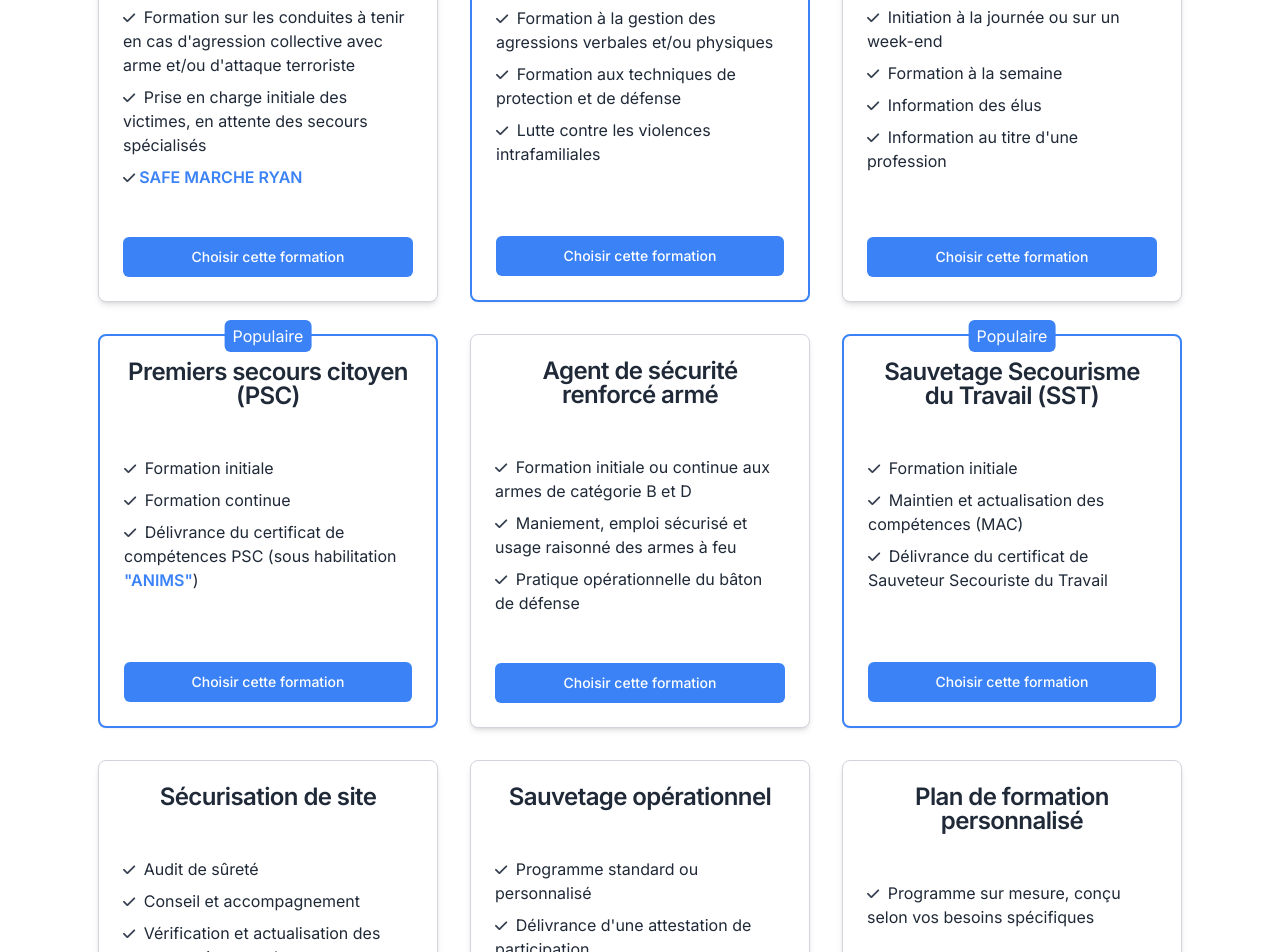
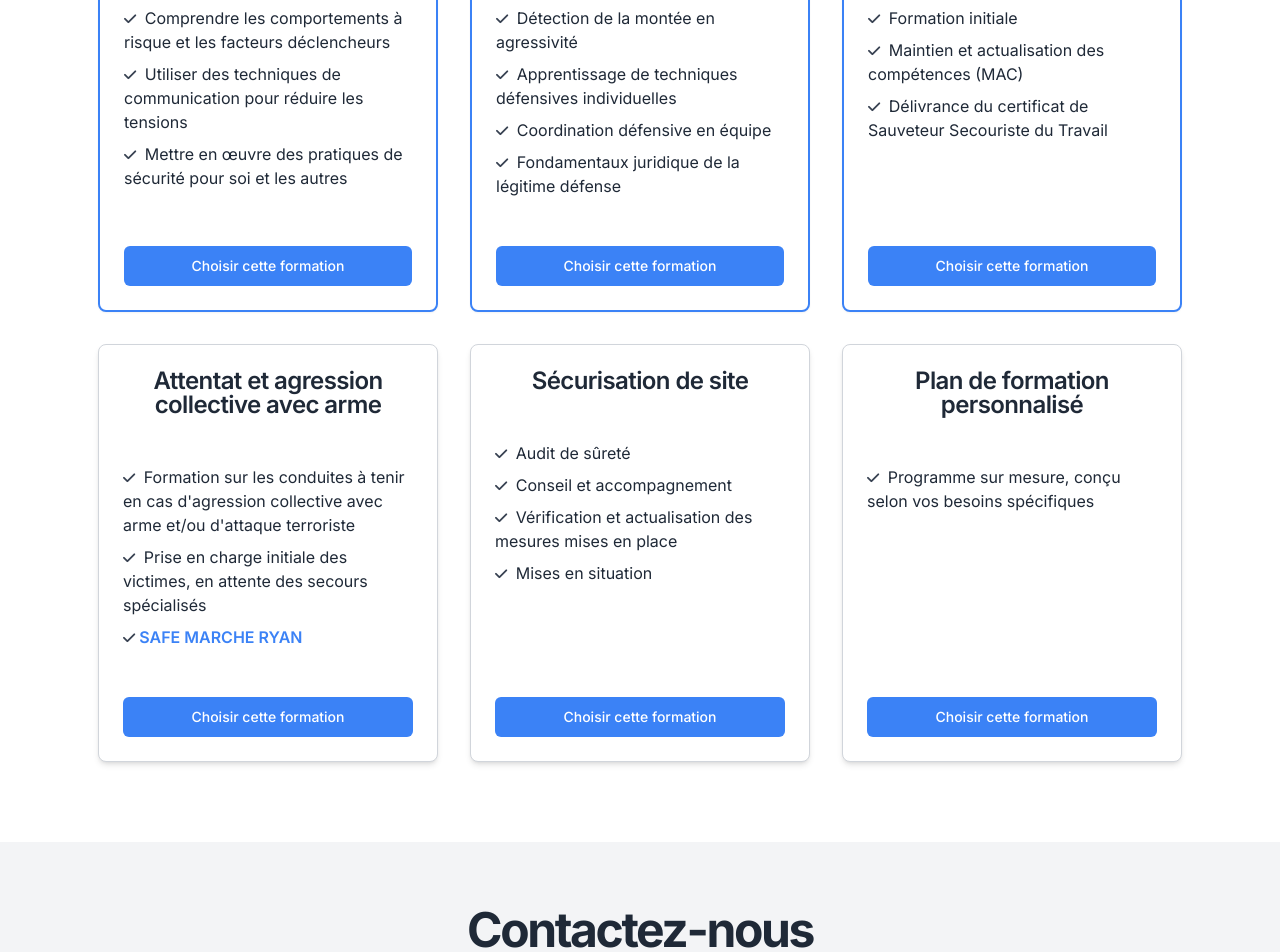
Before and after one commit to HugoErb/Site-SAFESEC-Formation, an Angular app in the folder frontend/: page /home in a window 1280 px wide. Shown: the part 2640-3592 px from the top of the page. Built offline with nearby package versions, Linux system fonts and the light colour scheme.

Commit message:
evolution du programme de formation

```diff
--- a/frontend/src/app/home/home.component.html
+++ b/frontend/src/app/home/home.component.html
@@ -52,13 +52,14 @@
                         <img src="../../assets/imgs/logo.webp" alt="Logo" class="w-40 md:w-60">
                     </div>
                     <p class="mx-auto max-w-[700px] text-gray-500 md:text-xl">
-            SAFESEC Formation vous propose des apprentissages délivrés par un professionnel ayant pour objectif de
-            sensibiliser vos équipes à la prévention et à la gestion des risques au quotidien ou au sein de votre coeur
+                        SAFESEC Formation vous propose des apprentissages délivrés par un professionnel ayant pour
+                        objectif de
+                        sensibiliser vos équipes à la prévention et à la gestion des risques au quotidien ou au sein de
+                        votre coeur
                         de métier.
                     </p>
                     <div class="space-x-4">
-            <div
-              class="inline-flex cursor-pointer h-9 items-center justify-center rounded-md bg-blue-500 px-4 py-2 text-sm font-medium text-white shadow transition-colors hover:bg-blue-600 focus-visible:outline-none focus-visible:ring-1 focus-visible:ring-blue-900"
+                        <div class="inline-flex cursor-pointer h-9 items-center justify-center rounded-md bg-blue-500 px-4 py-2 text-sm font-medium text-white shadow transition-colors hover:bg-blue-600 focus-visible:outline-none focus-visible:ring-1 focus-visible:ring-blue-900"
                             (click)="scrollToSection('services')">
                             Commencer
                         </div>
@@ -92,7 +93,8 @@
                 <div class="grid gap-1 text-center">
                     <i class="fa-solid fa-check text-4xl mb-2 text-gray-800"></i>
                     <h3 class="text-lg font-bold text-gray-800">Flexibilité et adaptabilité</h3>
-          <p class="text-sm text-gray-500">Nous offrons une flexibilité d'horaires et de lieux de formation pour
+                    <p class="text-sm text-gray-500">Nous offrons une flexibilité d'horaires et de lieux de formation
+                        pour
                         s'adapter au mieux aux besoins
                         des entreprises et des collaborateurs.</p>
                 </div>
@@ -109,14 +111,16 @@
                     <h3 class="text-lg font-bold text-gray-800">Certification des acquis</h3>
                     <p class="text-sm text-gray-500">
                         À la conclusion de certaines formations, obtenez la certification qui atteste de
-            vos compétences et des connaissances acquises, sous réserve de satisfaire les critères de réussite.
+                        vos compétences et des connaissances acquises, sous réserve de satisfaire les critères de
+                        réussite.
                     </p>
                 </div>
                 <div class="grid gap-1 text-center">
                     <i class="fa-solid fa-person-walking-arrow-right text-4xl mb-2 text-gray-800"></i>
                     <h3 class="text-lg font-bold text-gray-800">Mises en situation réalistes</h3>
                     <p class="text-sm text-gray-500">
-            Nos formations alternent apprentissages théoriques et scénarios pratiques pour permettre une application
+                        Nos formations alternent apprentissages théoriques et scénarios pratiques pour permettre une
+                        application
                         concrète des savoirs en cours d'acquisition.
                     </p>
                 </div>
@@ -124,7 +128,8 @@
                     <i class="fa-solid fa-users text-4xl mb-2 text-gray-800"></i>
                     <h3 class="text-lg font-bold text-gray-800">Travail de groupe</h3>
                     <p class="text-sm text-gray-500">
-            Nous proposons des ateliers d'apprentissage collectifs conçus pour favoriser et stimuler l'échange d'idées
+                        Nous proposons des ateliers d'apprentissage collectifs conçus pour favoriser et stimuler
+                        l'échange d'idées
                         et la collaboration, en groupe
                         de 6 à 12 personnes.
                     </p>
@@ -150,17 +155,25 @@
                 </div>
                 <div class="flex flex-col w-full max-w-[700px] items-center justify-center p-4 md:p-8">
                     <div class="space-y-4 text-center">
-            <p class="text-gray-500 italic"> Ayant rejoint les rangs de la gendarmerie nationale en 1992, j'ai consacré
-              de nombreuses années à des missions opérationnelles ainsi qu'à la formation dans les domaines de
+                        <p class="text-gray-500 italic"> Ayant rejoint les rangs de la gendarmerie nationale en 1992,
+                            j'ai consacré
+                            de nombreuses années à des missions opérationnelles ainsi qu'à la formation dans les
+                            domaines de
                             l'intervention professionnelle et des premiers secours.
-              Aujourd’hui, nouvelle vie, nouveau public, mais toujours le même bonheur de pouvoir partager mes
+                            Aujourd’hui, nouvelle vie, nouveau public, mais toujours le même bonheur de pouvoir partager
+                            mes
                             connaissances.</p>
-            <p class="text-gray-500 italic">Si, vous souhaitez monter en compétences sur des sujets tels que la gestion
+                        <p class="text-gray-500 italic">Si, vous souhaitez monter en compétences sur des sujets tels que
+                            la gestion
                             des
-              comportements agressifs, la sécurisation de site, les premiers secours (filières sécurité civile, SST,
-              sauvetage tactique ou au combat), les réactions face à une situation d'attentat ou d'agression collective
-              avec arme, les sports de combat et la self défense, ou encore le port, l’emploi et l’usage des armes de
-              catégories B et D (professionnels armés), je vous invite à explorer nos programmes de formation dédiés.
+                            comportements agressifs, la sécurisation de site, les premiers secours (filières sécurité
+                            civile, SST,
+                            sauvetage tactique ou au combat), les réactions face à une situation d'attentat ou
+                            d'agression collective
+                            avec arme, les sports de combat et la self défense, ou encore le port, l’emploi et l’usage
+                            des armes de
+                            catégories B et D (professionnels armés), je vous invite à explorer nos programmes de
+                            formation dédiés.
                         </p>
                         <div class="mt-4 text-gray-500">
                             Retrouvez moi également sur
@@ -198,35 +211,6 @@
             </div>
             <div
                 class="grid gap-8 sm:grid-cols-1 md:grid-cols-2 md2:grid-cols-3 xl:grid-cols-3 w-full mt-6 justify-items-center">
-        <div class="rounded-lg bg-white border border-gray-300 shadow-md w-[340px] flex flex-col">
-          <div class="flex flex-col space-y-1.5 p-6 text-center">
-            <h3 class="text-2xl font-semibold leading-none tracking-tight">Attentat et agression collective avec arme
-            </h3>
-          </div>
-          <div class="p-6 flex-grow">
-            <ul class="space-y-2">
-              <li>
-                <i class="fa-solid fa-check text-sm text-gray-700 mr-1"></i>
-                Formation sur les conduites à tenir en cas d'agression collective avec arme et/ou d'attaque
-                terroriste
-              </li>
-              <li>
-                <i class="fa-solid fa-check text-sm text-gray-700 mr-1"></i>
-                Prise en charge initiale des victimes, en attente des secours spécialisés
-              </li>
-              <li>
-                <i class="fa-solid fa-check text-sm text-gray-700 mr-1"></i>
-                <a href="https://www.defense.gouv.fr/sante/actualites/safe-marche-ryan-bons-gestes-sauver-vie" target="_blank"
-                    class="relative text-blue-500 font-semibold before:absolute before:bottom-0 before:left-0 before:w-full before:h-0.5 before:bg-blue-500 before:scale-x-0 before:transition-transform before:duration-200 hover:before:scale-x-100">SAFE MARCHE RYAN</a>
-              </li>
-            </ul>
-          </div>
-          <div class="flex items-center p-6">
-            <button (click)="chooseTraining($event)"
-              class="inline-flex items-center justify-center rounded-md text-sm font-medium ring-offset-background transition-colors focus-visible:outline-none focus-visible:ring-2 focus-visible:ring-ring focus-visible:ring-offset-2 h-10 px-4 py-2 bg-blue-500 text-white hover:bg-blue-600 w-full">Choisir
-              cette formation</button>
-          </div>
-        </div>
                 <div
                     class="rounded-lg bg-card text-card-foreground shadow-sm w-[340px] bg-white border-2 border-blue-500 relative flex flex-col">
                     <div
@@ -234,49 +218,22 @@
                         Populaire
                     </div>
                     <div class="flex flex-col space-y-1.5 p-6 text-center">
-            <h3 class="text-2xl font-semibold leading-none tracking-tight">Gestion des incivilités et des agressions</h3>
+                        <h3 class="text-2xl font-semibold leading-none tracking-tight">Gestion des incivilités et des
+                            agressions</h3>
                     </div>
                     <div class="p-6 flex-grow">
                         <ul class="space-y-2">
                             <li>
                                 <i class="fa-solid fa-check text-sm text-gray-700 mr-1"></i>
-                Formation à la gestion des agressions verbales et/ou physiques
+                                Comprendre les comportements à risque et les facteurs déclencheurs
                             </li>
                             <li>
                                 <i class="fa-solid fa-check text-sm text-gray-700 mr-1"></i>
-                Formation aux techniques de protection et de défense
+                                Utiliser des techniques de communication pour réduire les tensions
                             </li>
                             <li>
                                 <i class="fa-solid fa-check text-sm text-gray-700 mr-1"></i>
-                Lutte contre les violences intrafamiliales
-              </li>
-            </ul>
-          </div>
-          <div class="flex items-center p-6"><button (click)="chooseTraining($event)"
-              class="inline-flex items-center justify-center rounded-md text-sm font-medium ring-offset-background transition-colors focus-visible:outline-none focus-visible:ring-2 focus-visible:ring-ring focus-visible:ring-offset-2 h-10 px-4 py-2 bg-blue-500 text-white hover:bg-blue-600 w-full">Choisir
-              cette formation</button></div>
-        </div>
-        <div class="rounded-lg bg-white border border-gray-300 shadow-md w-[340px] flex flex-col">
-          <div class="flex flex-col space-y-1.5 p-6 text-center">
-            <h3 class="text-2xl font-semibold leading-none tracking-tight">Self défense et sports de combat</h3>
-          </div>
-          <div class="p-6 flex-grow">
-            <ul class="space-y-2">
-              <li>
-                <i class="fa-solid fa-check text-sm text-gray-700 mr-1"></i>
-                Initiation à la journée ou sur un week-end
-              </li>
-              <li>
-                <i class="fa-solid fa-check text-sm text-gray-700 mr-1"></i>
-                Formation à la semaine
-              </li>
-              <li>
-                <i class="fa-solid fa-check text-sm text-gray-700 mr-1"></i>
-                Information des élus
-              </li>
-              <li>
-                <i class="fa-solid fa-check text-sm text-gray-700 mr-1"></i>
-                Information au titre d'une profession
+                                Mettre en œuvre des pratiques de sécurité pour soi et les autres
                             </li>
                         </ul>
                     </div>
@@ -291,54 +248,32 @@
                         Populaire
                     </div>
                     <div class="flex flex-col space-y-1.5 p-6 text-center">
-                <h3 class="text-2xl font-semibold leading-none tracking-tight">Premiers secours citoyen
-                    (PSC)
-                </h3>
+                        <h3 class="text-2xl font-semibold leading-none tracking-tight">Self défense en milieu
+                            professionnel</h3>
                     </div>
                     <div class="p-6 flex-grow">
                         <ul class="space-y-2">
                             <li>
                                 <i class="fa-solid fa-check text-sm text-gray-700 mr-1"></i>
-                        Formation initiale
+                                Détection de la montée en agressivité
                             </li>
                             <li>
                                 <i class="fa-solid fa-check text-sm text-gray-700 mr-1"></i>
-                        Formation continue
+                                Apprentissage de techniques défensives individuelles
                             </li>
                             <li>
                                 <i class="fa-solid fa-check text-sm text-gray-700 mr-1"></i>
-                        Délivrance du certificat de compétences PSC (sous habilitation <a href="https://www.anims-secourisme.fr/" target="_blank" class="relative text-blue-500 font-semibold before:absolute before:bottom-0 before:left-0 before:w-full before:h-0.5 before:bg-blue-500 before:scale-x-0 before:transition-transform before:duration-200 hover:before:scale-x-100">"ANIMS"</a>)
+                                Coordination défensive en équipe
+                            </li>
+                            <li>
+                                <i class="fa-solid fa-check text-sm text-gray-700 mr-1"></i>
+                                Fondamentaux juridique de la légitime défense
                             </li>
                         </ul>
                     </div>
                     <div class="flex items-center p-6"><button (click)="chooseTraining($event)"
                             class="inline-flex items-center justify-center rounded-md text-sm font-medium ring-offset-background transition-colors focus-visible:outline-none focus-visible:ring-2 focus-visible:ring-ring focus-visible:ring-offset-2 h-10 px-4 py-2 bg-blue-500 text-white hover:bg-blue-600 w-full">Choisir
                             cette formation</button></div>
-        </div>
-        <div class="rounded-lg bg-white border border-gray-300 shadow-md w-[340px] flex flex-col">
-          <div class="flex flex-col space-y-1.5 p-6 text-center">
-            <h3 class="text-2xl font-semibold leading-none tracking-tight">Agent de sécurité renforcé armé</h3>
-          </div>
-          <div class="p-6 flex-grow">
-            <ul class="space-y-2">
-              <li>
-                <i class="fa-solid fa-check text-sm text-gray-700 mr-1"></i>
-                Formation initiale ou continue aux armes de catégorie B et D
-              </li>
-              <li>
-                <i class="fa-solid fa-check text-sm text-gray-700 mr-1"></i>
-                Maniement, emploi sécurisé et usage raisonné des armes à feu
-              </li>
-              <li>
-                <i class="fa-solid fa-check text-sm text-gray-700 mr-1"></i>
-                Pratique opérationnelle du bâton de défense
-              </li>
-            </ul>
-          </div>
-          <div class="flex items-center p-6"><button (click)="chooseTraining($event)"
-              class="inline-flex items-center justify-center rounded-md text-sm font-medium ring-offset-background transition-colors focus-visible:outline-none focus-visible:ring-2 focus-visible:ring-ring focus-visible:ring-offset-2 h-10 px-4 py-2 bg-blue-500 text-white hover:bg-blue-600 w-full">Choisir
-              cette formation</button>
-          </div>
                 </div>
                 <div
                     class="rounded-lg bg-card text-card-foreground shadow-sm w-[340px] bg-white border-2 border-blue-500 relative flex flex-col">
@@ -347,7 +282,8 @@
                         Populaire
                     </div>
                     <div class="flex flex-col space-y-1.5 p-6 text-center">
-            <h3 class="text-2xl font-semibold leading-none tracking-tight">Sauvetage Secourisme du Travail (SST)</h3>
+                        <h3 class="text-2xl font-semibold leading-none tracking-tight">Sauvetage Secourisme du Travail
+                            (SST)</h3>
                     </div>
                     <div class="p-6 flex-grow">
                         <ul class="space-y-2">
@@ -368,6 +304,39 @@
                     <div class="flex items-center p-6"><button (click)="chooseTraining($event)"
                             class="inline-flex items-center justify-center rounded-md text-sm font-medium ring-offset-background transition-colors focus-visible:outline-none focus-visible:ring-2 focus-visible:ring-ring focus-visible:ring-offset-2 h-10 px-4 py-2 bg-blue-500 text-white hover:bg-blue-600 w-full">Choisir
                             cette formation</button></div>
+                </div>
+                <div class="rounded-lg bg-white border border-gray-300 shadow-md w-[340px] flex flex-col">
+                    <div class="flex flex-col space-y-1.5 p-6 text-center">
+                        <h3 class="text-2xl font-semibold leading-none tracking-tight">Attentat et agression collective
+                            avec arme
+                        </h3>
+                    </div>
+                    <div class="p-6 flex-grow">
+                        <ul class="space-y-2">
+                            <li>
+                                <i class="fa-solid fa-check text-sm text-gray-700 mr-1"></i>
+                                Formation sur les conduites à tenir en cas d'agression collective avec arme et/ou
+                                d'attaque
+                                terroriste
+                            </li>
+                            <li>
+                                <i class="fa-solid fa-check text-sm text-gray-700 mr-1"></i>
+                                Prise en charge initiale des victimes, en attente des secours spécialisés
+                            </li>
+                            <li>
+                                <i class="fa-solid fa-check text-sm text-gray-700 mr-1"></i>
+                                <a href="https://www.defense.gouv.fr/sante/actualites/safe-marche-ryan-bons-gestes-sauver-vie"
+                                    target="_blank"
+                                    class="relative text-blue-500 font-semibold before:absolute before:bottom-0 before:left-0 before:w-full before:h-0.5 before:bg-blue-500 before:scale-x-0 before:transition-transform before:duration-200 hover:before:scale-x-100">SAFE
+                                    MARCHE RYAN</a>
+                            </li>
+                        </ul>
+                    </div>
+                    <div class="flex items-center p-6">
+                        <button (click)="chooseTraining($event)"
+                            class="inline-flex items-center justify-center rounded-md text-sm font-medium ring-offset-background transition-colors focus-visible:outline-none focus-visible:ring-2 focus-visible:ring-ring focus-visible:ring-offset-2 h-10 px-4 py-2 bg-blue-500 text-white hover:bg-blue-600 w-full">Choisir
+                            cette formation</button>
+                    </div>
                 </div>
                 <div class="rounded-lg bg-white border border-gray-300 shadow-md w-[340px] flex flex-col">
                     <div class="flex flex-col space-y-1.5 p-6 text-center">
@@ -399,27 +368,8 @@
                 </div>
                 <div class="rounded-lg bg-white border border-gray-300 shadow-md w-[340px] flex flex-col">
                     <div class="flex flex-col space-y-1.5 p-6 text-center">
-            <h3 class="text-2xl font-semibold leading-none tracking-tight">Sauvetage opérationnel</h3>
-          </div>
-          <div class="p-6 flex-grow">
-            <ul class="space-y-2">
-              <li>
-                <i class="fa-solid fa-check text-sm text-gray-700 mr-1"></i>
-                Programme standard ou personnalisé
-              </li>
-              <li>
-                <i class="fa-solid fa-check text-sm text-gray-700 mr-1"></i>
-                Délivrance d'une attestation de participation
-              </li>
-            </ul>
-          </div>
-          <div class="flex items-center p-6"><button (click)="chooseTraining($event)"
-              class="inline-flex items-center justify-center rounded-md text-sm font-medium ring-offset-background transition-colors focus-visible:outline-none focus-visible:ring-2 focus-visible:ring-ring focus-visible:ring-offset-2 h-10 px-4 py-2 bg-blue-500 text-white hover:bg-blue-600 w-full">Choisir
-              cette formation</button></div>
-        </div>
-        <div class="rounded-lg bg-white border border-gray-300 shadow-md w-[340px] flex flex-col">
-          <div class="flex flex-col space-y-1.5 p-6 text-center">
-            <h3 class="text-2xl font-semibold leading-none tracking-tight">Plan de formation personnalisé</h3>
+                        <h3 class="text-2xl font-semibold leading-none tracking-tight">Plan de formation personnalisé
+                        </h3>
                     </div>
                     <div class="p-6 flex-grow">
                         <ul class="space-y-2">
@@ -443,7 +393,8 @@
                 <div class="space-y-2">
                     <h2 class="text-4xl font-bold tracking-tighter sm:text-5xl">Contactez-nous</h2>
                     <p class="max-w-[800px] text-gray-500 text-xl">
-            Vous avez des questions ? Vous voulez en savoir plus ? Contactez nous et nous vous répondrons dans les plus
+                        Vous avez des questions ? Vous voulez en savoir plus ? Contactez nous et nous vous répondrons
+                        dans les plus
                         bref délais.
                     </p>
                 </div>
@@ -462,7 +413,8 @@
                         </label>
                         <input
                             class="flex h-10 w-full transition-all duration-100 ease-out rounded-md border border-input bg-background px-3 py-2 text-sm ring-offset-background file:border-0 file:bg-transparent file:text-sm file:font-medium placeholder:text-muted-foreground focus-visible:outline-none focus-visible:ring-2 focus-visible:ring-ring focus-visible:ring-offset-2"
-              id="email" #inputField [(ngModel)]="emailMail" placeholder="Entrez votre adresse email" type="email">
+                            id="email" #inputField [(ngModel)]="emailMail" placeholder="Entrez votre adresse email"
+                            type="email">
                     </div>
                     <div class="space-y-2">
                         <label class="text-sm font-medium leading-none" for="phoneNumber">Téléphone
```
Lines whose indentation alone changed are shown as unchanged.
